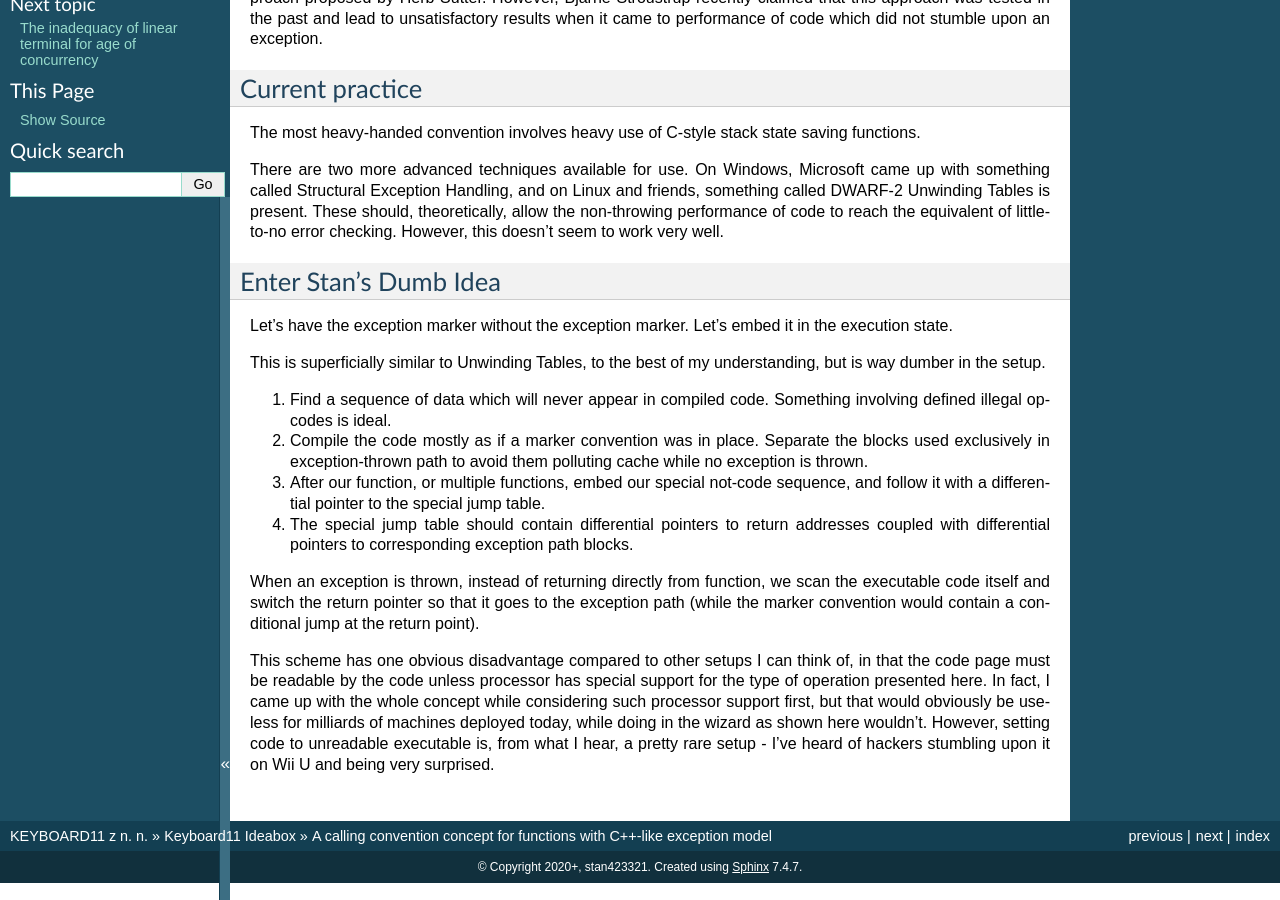
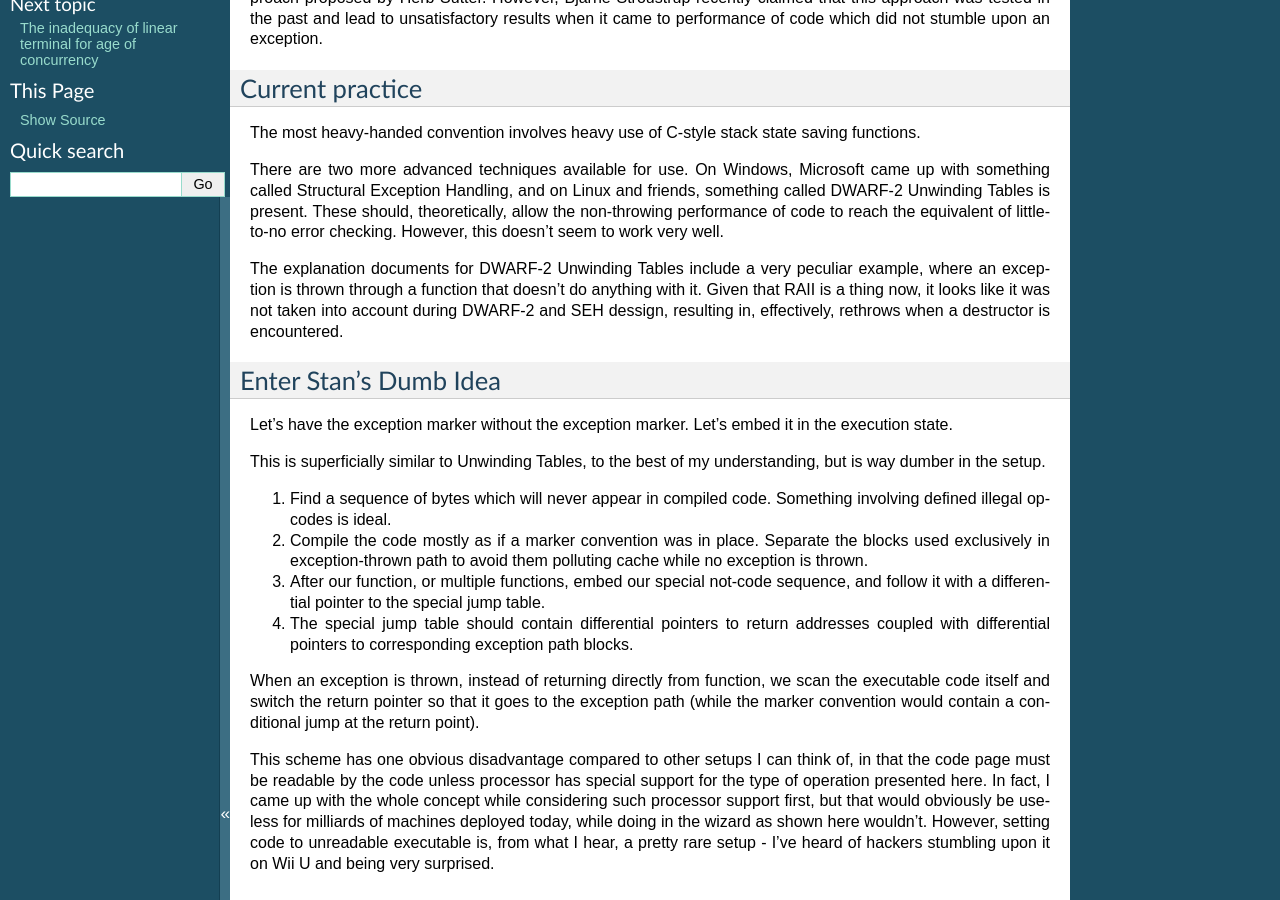
Before and after one commit to Keyboard11ZNN/keyboard11znn.github.io, a Sphinx documentation site: the page built from source/ideabox/0003-exceptions.rst, in a window 1280 px wide and 900 px high, scrolled down 341 px. Built offline with Sphinx 7.4.7, drawn with Linux system fonts in a browser that asks for light colours.

Commit message:
expanded reasoning on exceptions idea

```diff
--- a/source/ideabox/0003-exceptions.rst
+++ b/source/ideabox/0003-exceptions.rst
@@ -33,6 +33,12 @@ should, theoretically, allow the non-throwing performance of code to reach
 the equivalent of little-to-no error checking. However, this doesn't seem to
 work very well.
 
+The explanation documents for DWARF-2 Unwinding Tables include a very
+peculiar example, where an exception is thrown through a function that
+doesn't do anything with it. Given that RAII is a thing now, it looks
+like it was not taken into account during DWARF-2 and SEH dessign, resulting
+in, effectively, rethrows when a destructor is encountered.
+
 Enter Stan's Dumb Idea
 ----------------------
 
@@ -42,7 +48,7 @@ in the execution state.
 This is superficially similar to Unwinding Tables, to the best of my
 understanding, but is way dumber in the setup.
 
-#. Find a sequence of data which will never appear in compiled code.
+#. Find a sequence of bytes which will never appear in compiled code.
    Something involving defined illegal opcodes is ideal.
 #. Compile the code mostly as if a marker convention was in place.
    Separate the blocks used exclusively in exception-thrown path
```
